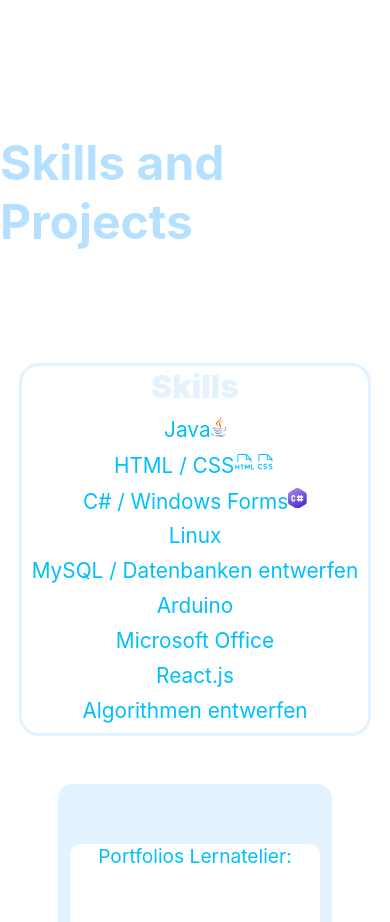
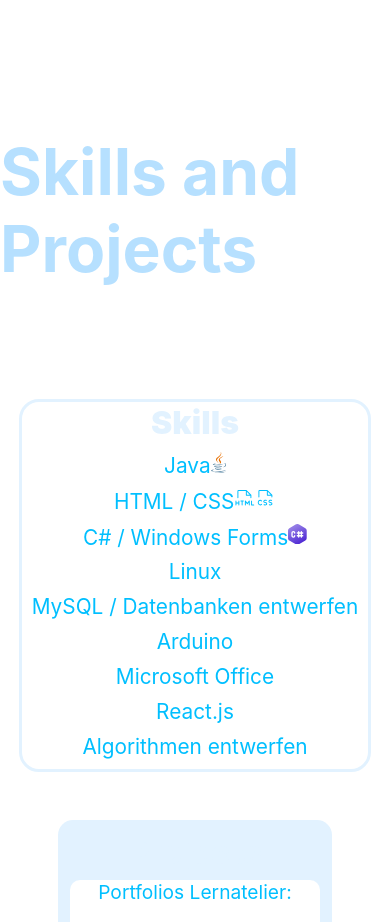
Before and after one commit to marianives/marianivesgallo.ch, a React app: page / in a window 390 px wide. Shown: the part 1500-2422 px from the top of the page. Built offline with nearby package versions, Linux system fonts and the light colour scheme; some icons are missing.

Commit message:
responsive update

```diff
--- a/src/App.css
+++ b/src/App.css
@@ -171,7 +171,6 @@
 }
 
 .titelSP {
-  align-self: flex-start;
   align-self: center;
   color: rgb(182, 224, 255);
   font-size: 4rem;
@@ -305,9 +304,6 @@
     flex-direction: column;
   }
 
-  .titelSP {
-    font-size: 3rem;
-  }
 
   .mntitle {
     font-size: 4rem;
```
